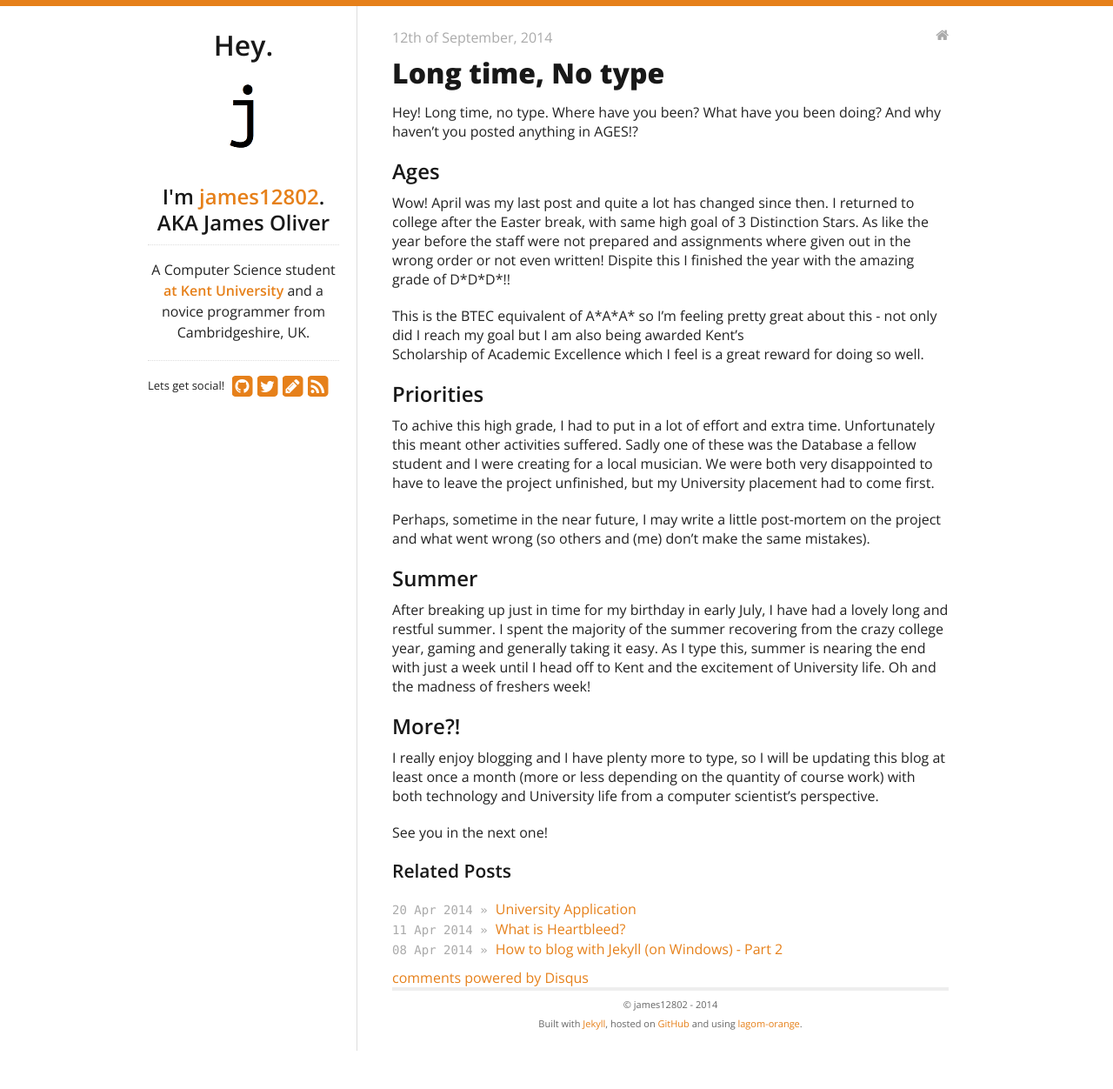
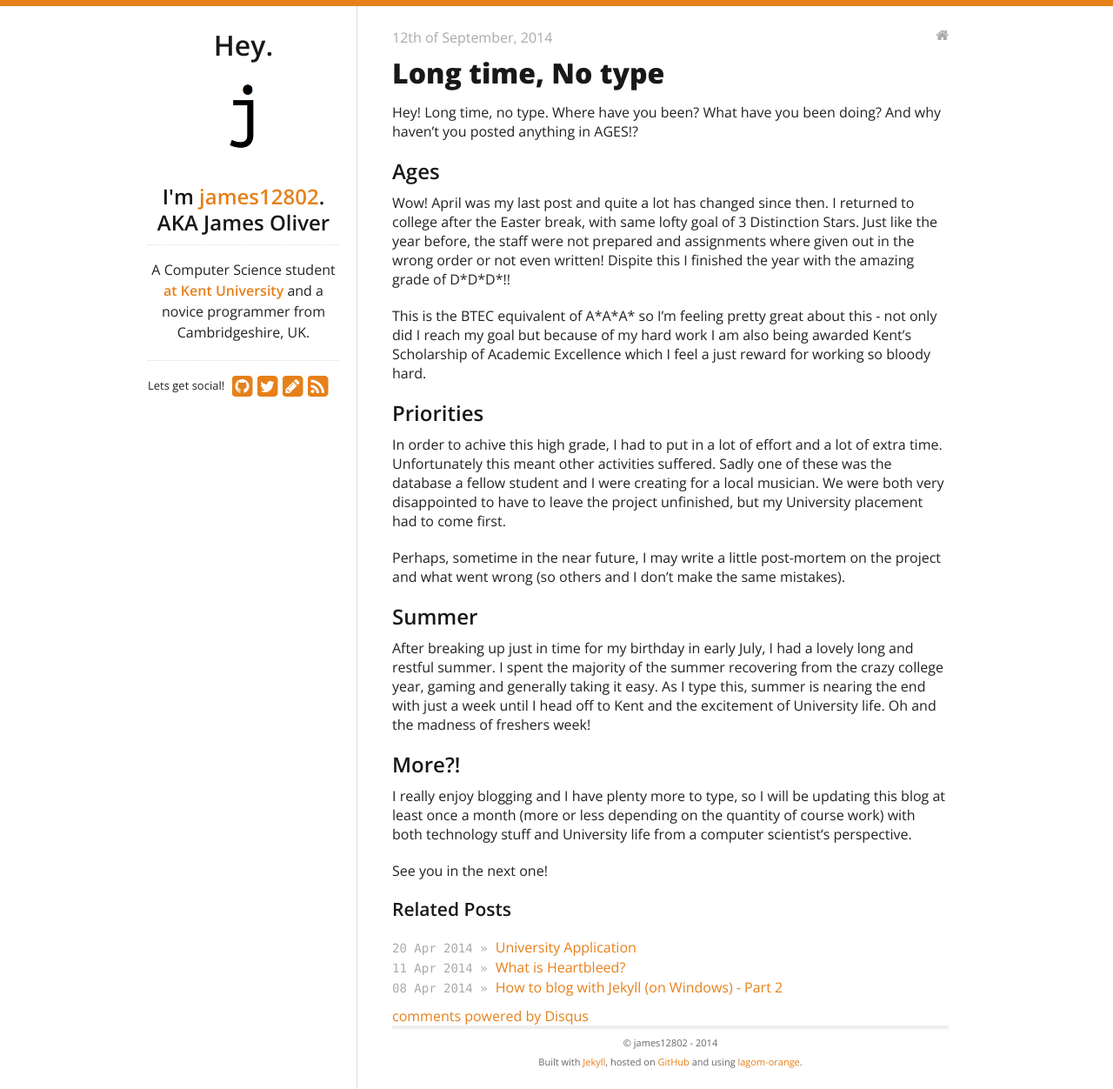
Before and after one commit to ruxia/james12802.github.io, a Jekyll site: the page built from _posts/2014-09-12-long-time-no-type.md, in a window 1280 px wide. Shown: the whole page at 87% size. Built offline with Jekyll 4.4.1, drawn with Linux system fonts in a browser that asks for light colours; nearby versions of some CDN libraries; a script that is not in the unit is left out; comment, search, counter and statistics services are not loaded; before the commit the page ends 1208 px from its top, so only the background shows below that.

Commit message:
Spelling
As well as word order.

```diff
--- a/_posts/2014-09-12-long-time-no-type.md
+++ b/_posts/2014-09-12-long-time-no-type.md
@@ -8,19 +8,19 @@ comments: true
 Hey! Long time, no type. Where have you been? What have you been doing? And why haven't you posted anything in AGES!?
 
 ## Ages
-Wow! April was my last post and quite a lot has changed since then. I returned to college after the Easter break, with same high goal of 3 Distinction Stars. As like the year before the staff were not prepared and assignments where given out in the wrong order or not even written! Dispite this I finished the year with the amazing grade of D\*D\*D\*!!
+Wow! April was my last post and quite a lot has changed since then. I returned to college after the Easter break, with same lofty goal of 3 Distinction Stars. Just like the year before, the staff were not prepared and assignments where given out in the wrong order or not even written! Dispite this I finished the year with the amazing grade of D\*D\*D\*!!
 
-This is the BTEC equivalent of A\*A\*A\* so I'm feeling pretty great about this - not only did I reach my goal but I am also being awarded Kent's Scholarship of Academic Excellence which I feel is a great reward for doing so well.
+This is the BTEC equivalent of A\*A\*A\* so I'm feeling pretty great about this - not only did I reach my goal but because of my hard work I am also being awarded Kent's Scholarship of Academic Excellence which I feel a just reward for working so bloody hard.
 
 ## Priorities
-To achive this high grade, I had to put in a lot of effort and extra time. Unfortunately this meant other activities suffered. Sadly one of these was the Database a fellow student and I were creating for a local musician. We were both very disappointed to have to leave the project unfinished, but my University placement had to come first.
+In order to achive this high grade, I had to put in a lot of effort and a lot of extra time. Unfortunately this meant other activities suffered. Sadly one of these was the database a fellow student and I were creating for a local musician. We were both very disappointed to have to leave the project unfinished, but my University placement had to come first.
 
-Perhaps, sometime in the near future, I may write a little post-mortem on the project and what went wrong (so others and (me) don't make the same mistakes).
+Perhaps, sometime in the near future, I may write a little post-mortem on the project and what went wrong (so others and I don't make the same mistakes).
 
 ## Summer
-After breaking up just in time for my birthday in early July, I have had a lovely long and restful summer. I spent the majority of the summer recovering from the crazy college year, gaming and generally taking it easy. As I type this, summer is nearing the end with just a week until I head off to Kent and the excitement of University life. Oh and the madness of freshers week!
+After breaking up just in time for my birthday in early July, I had a lovely long and restful summer. I spent the majority of the summer recovering from the crazy college year, gaming and generally taking it easy. As I type this, summer is nearing the end with just a week until I head off to Kent and the excitement of University life. Oh and the madness of freshers week!
 
 ## More?!
-I really enjoy blogging and I have plenty more to type, so I will be updating this blog at least once a month (more or less depending on the quantity of course work) with both technology and University life from a computer scientist's perspective.
+I really enjoy blogging and I have plenty more to type, so I will be updating this blog at least once a month (more or less depending on the quantity of course work) with both technology stuff and University life from a computer scientist's perspective.
 
 See you in the next one!
```
